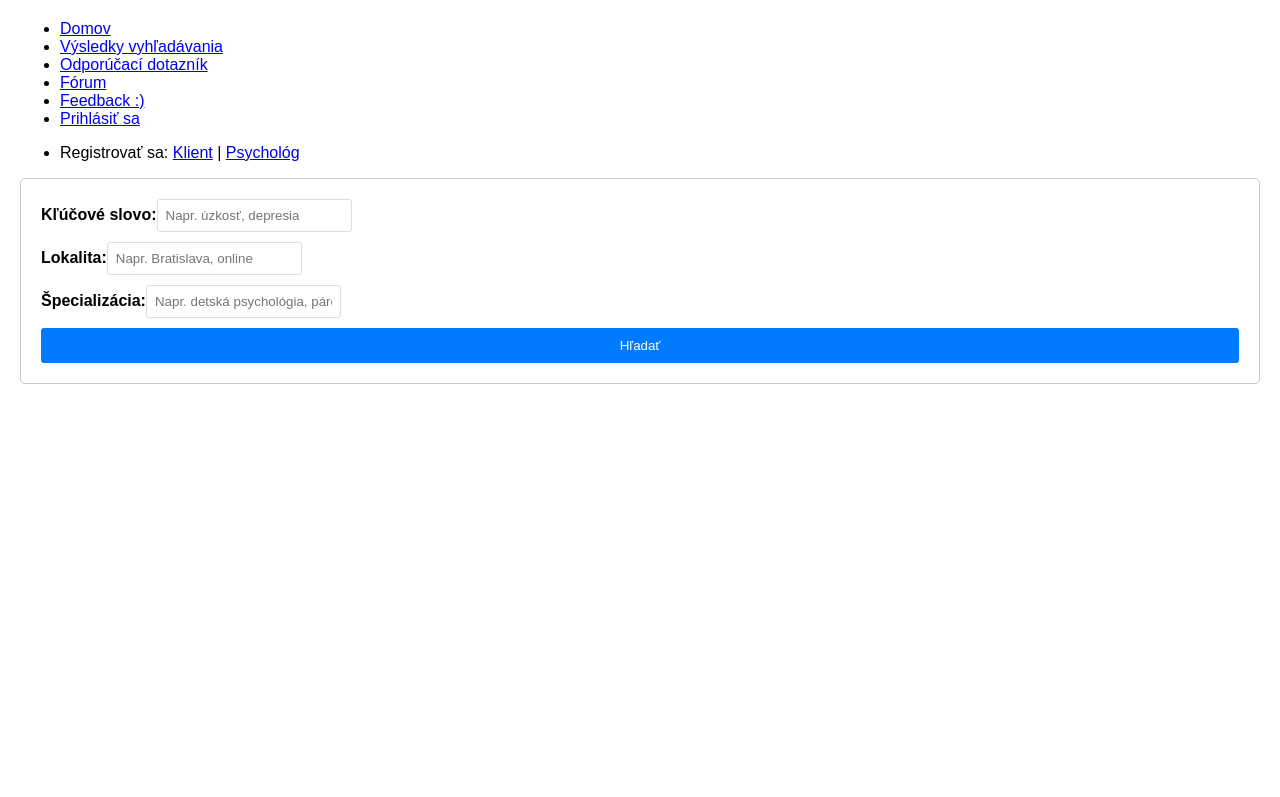
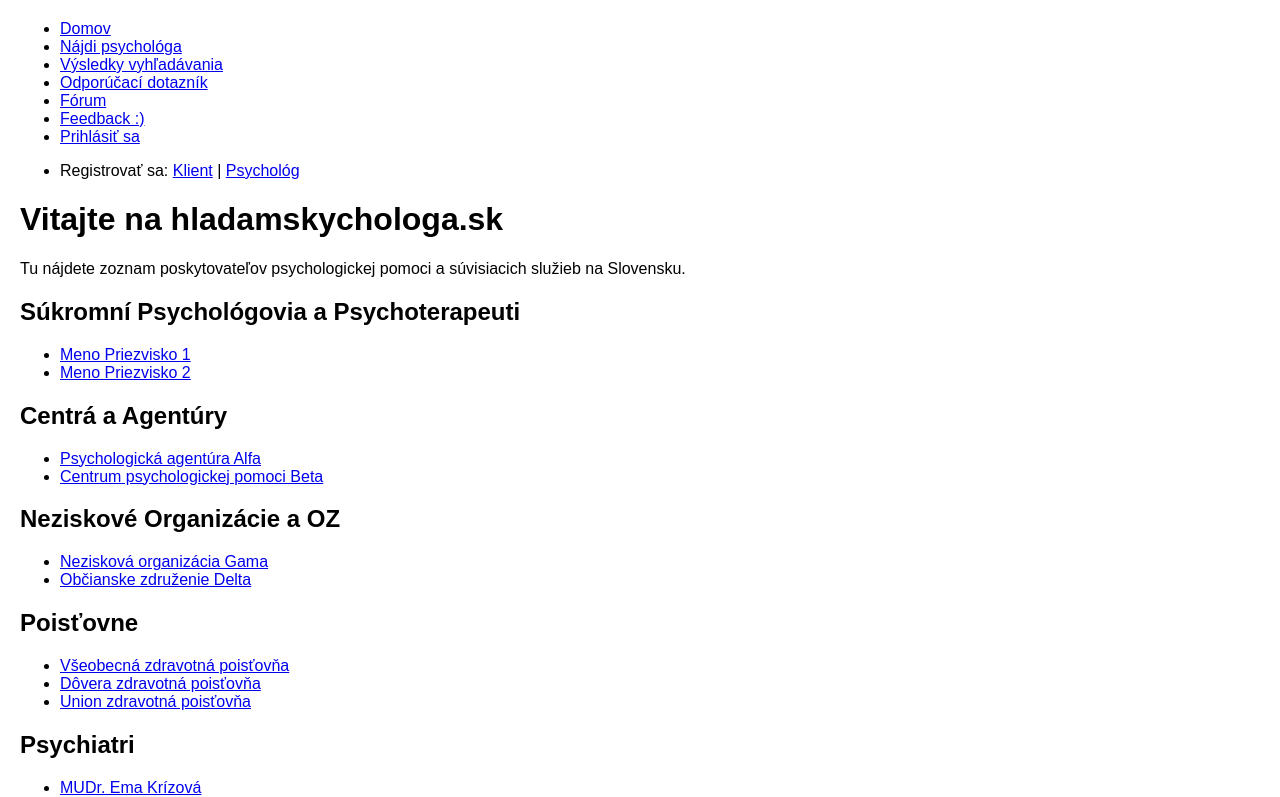
Before and after one commit to Thohmass/PSYCH, a React (Create React App) app in the folder client/: page / in a window 1280 px wide. Shown: the top 797 px of the page. Built offline with nearby package versions, Linux system fonts and the light colour scheme.

Commit message:
Add Landing page for clients

```diff
--- a/client/src/App.tsx
+++ b/client/src/App.tsx
@@ -21,6 +21,7 @@ import {logoutUser} from "./services/authService";
 import ClientRegistrationForm from "./components/ClientRegistrationForm";
 import ProfilePage from "./pages/ProfilePage";
 import SurveyPage from "./pages/SurveyPage";
+import HomePage from "./pages/HomePage";
 
 function App() {
     const { isAuthenticated, logout, userRole } = useAuth();
@@ -34,7 +35,10 @@ function App() {
                         <Link to="/">Domov</Link>
                     </li>
                     <li>
-                        <Link to="/search">Výsledky vyhľadávania</Link>
+                        <Link to="/search">Nájdi psychológa</Link>
+                    </li>
+                    <li>
+                        <Link to="/results">Výsledky vyhľadávania</Link>
                     </li>
                     <li>
                         <Link to={"/survey"}>Odporúčací dotazník</Link>
@@ -61,7 +65,8 @@ function App() {
                                   logoutUser();
                                   logout();
                                   // navigate("/login");
-                                }}>Odhlásiť sa</button>
+                              }}>Odhlásiť sa
+                              </button>
                           </li>
                       </>
                     ) : (
@@ -70,7 +75,9 @@ function App() {
                               <Link to="/login">Prihlásiť sa</Link>
                           </li>
                           <li>
-                                <p>Registrovať sa:  <Link to="/register-client">Klient</Link>  |  <Link to="/register-psychologist">Psychológ</Link></p>
+                              <p>Registrovať sa: <Link
+                                to="/register-client">Klient</Link> | <Link
+                                to="/register-psychologist">Psychológ</Link></p>
                           </li>
                       </>
                     )}
@@ -78,8 +85,9 @@ function App() {
             </nav>
 
             <Routes>
-                <Route path="/" element={<SearchForm/>}/>
-                <Route path="/search" element={<SearchResultsPage/>}/>
+                <Route path="/" element={<HomePage/>}/>
+                <Route path="/search" element={<SearchForm/>}/>
+                <Route path="/results" element={<SearchResultsPage/>}/>
                 <Route path="/forum" element={<ForumPostList/>}/>
                 <Route path="/forum/:postId" element={<ForumPostDetail/>}/>
                 <Route path="/feedback" element={<FeedbackForm/>}/>
--- a/client/src/components/SearchForm.tsx
+++ b/client/src/components/SearchForm.tsx
@@ -22,7 +22,7 @@ const SearchForm: React.FC<SearchFormProps> = () => {
             queryParams.append('specialization', specialization);
         }
 
-        navigate(`/search?${queryParams.toString()}`);
+        navigate(`/results?${queryParams.toString()}`);
     };
 
     return (
--- /dev/null
+++ b/client/src/pages/HomePage.tsx
@@ -0,0 +1,66 @@
+// client/src/pages/HomePage.tsx
+import React from 'react';
+// Ak máš v App.tsx nastavenú routu pre '/', nemusíš sem importovať useAuth
+// Ale ak áno, tak: import { useAuth } from '../context/AuthContext';
+
+
+// Definovanie dát o poskytovateľoch priamo v kóde (HARDCODED)
+// Neskôr sa tieto dáta budú načítavať z backendu
+const providersData = [
+  { name: "Meno Priezvisko 1", website: "https://webpsychologa1.sk", category: "Súkromní Psychológovia a Psychoterapeuti" },
+  { name: "Meno Priezvisko 2", website: "https://webpsychologa2.sk", category: "Súkromní Psychológovia a Psychoterapeuti" },
+  { name: "Psychologická agentúra Alfa", website: "https://webagenturyalfa.sk", category: "Centrá a Agentúry" },
+  { name: "Centrum psychologickej pomoci Beta", website: "https://webcentrumbeta.sk", category: "Centrá a Agentúry" },
+  { name: "Nezisková organizácia Gama", website: "https://webneziskovkagama.sk", category: "Neziskové Organizácie a OZ" },
+  { name: "Občianske združenie Delta", website: "https://webozdelta.sk", category: "Neziskové Organizácie a OZ" },
+  { name: "Všeobecná zdravotná poisťovňa", website: "https://www.vszp.sk", category: "Poisťovne" },
+  { name: "Dôvera zdravotná poisťovňa", website: "https://www.dovera.sk", category: "Poisťovne" },
+  { name: "Union zdravotná poisťovňa", website: "https://www.union.sk", category: "Poisťovne" },
+  { name: "MUDr. Ema Krízová", website: "https://webpsychiaterkrizova.sk", category: "Psychiatri" },
+  { name: "MUDr. Filip Liečivý", website: "https://webpsychiaterliecivy.sk", category: "Psychiatri" },
+  { name: "CPaP Mesto Bratislava", website: "https://webcpapbratislava.sk", category: "CPaP" },
+  { name: "CPaP Mesto Košice", website: "https://webcpapkosice.sk", category: "CPaP" },
+  { name: "Linka Dôvery Nezábudka", website: "https://www.linkanezabudka.sk/", category: "Krízové Linky a Centrá" },
+  { name: "IPčko.sk (online poradňa)", website: "https://ipcko.sk", category: "Krízové Linky a Centrá" },
+];
+
+
+const groupedProviders = providersData.reduce((acc, provider) => {
+  const category = provider.category || 'Ostatné'; // Ak nemá kategóriu, zaradíme do "Ostatné"
+  if (!acc[category]) {
+    acc[category] = [];
+  }
+  acc[category].push(provider);
+  return acc;
+}, {} as Record<string, typeof providersData>); // Typové pretypovanie pre lepší typový safety
+
+
+const HomePage: React.FC = () => {
+
+  return (
+    <div>
+      <h1>Vitajte na hladamskychologa.sk</h1>
+      <p>Tu nájdete zoznam poskytovateľov psychologickej pomoci a súvisiacich služieb na Slovensku.</p>
+
+      {Object.keys(groupedProviders).map(category => (
+        <div key={category}>
+          <h2>{category}</h2>
+          <ul>
+            {groupedProviders[category].map(provider => (
+              <li key={provider.name}> {/* Kľúč by mal byť unikátny, ak by bol názov rovnaký*/}
+                <a href={provider.website} target="_blank" rel="noopener noreferrer">
+                  {provider.name}
+                </a>
+              </li>
+            ))}
+          </ul>
+        </div>
+      ))}
+
+      {/* Prípadné ďalšie sekcie stránky */}
+
+    </div>
+  );
+};
+
+export default HomePage;
```
Lines whose indentation alone changed are shown as unchanged.
